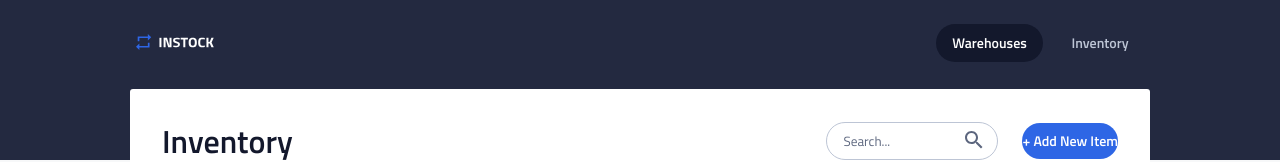
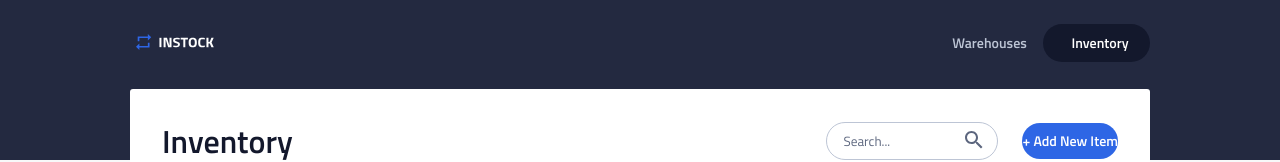
Before and after one commit to ykuruvilla/stratford-instock-frontend, a React (Create React App) app: page /inventory in a window 1280 px wide. Shown: the top 162 px of the page. Built offline with nearby package versions, Linux system fonts and the light colour scheme; no server answers.

Commit message:
dynamic style on header buttons

```diff
--- a/src/App.js
+++ b/src/App.js
@@ -61,7 +61,7 @@ const App = ({ location }) => {
     <>
       <div className="body">
         <div className="app__container">
-          <Header />
+          <Header location={location} />
           <Switch>
             <Route
               exact
--- a/src/components/Header/Header.js
+++ b/src/components/Header/Header.js
@@ -2,7 +2,7 @@ import logo from "../../assets/logos/instock-logo.svg";
 import "./Header.scss";
 import { Link, NavLink } from "react-router-dom";
 
-const Header = () => {
+const Header = ({ location }) => {
   return (
     <header className="header">
       <nav className="navbar">
@@ -12,16 +12,40 @@ const Header = () => {
           </NavLink>
         </div>
         <ul className="navbar__list">
-          <li className="navbar__list-item navbar__list-item--selected">
+          <li
+            className={`navbar__list-item ${
+              location.pathname.includes("/warehouse")
+                ? "navbar__list-item--selected"
+                : "navbar__list-item--unselected"
+            }`}
+          >
             <Link to="/warehouse" className="navbar__warehouses-link">
-              <span className="navbar__text navbar__text--selected">
+              <span
+                className={`navbar__text ${
+                  location.pathname.includes("/warehouse")
+                    ? "navbar__text--selected"
+                    : "navbar__text--unselected"
+                }`}
+              >
                 Warehouses
               </span>
             </Link>
           </li>
-          <li className="navbar__list-item navbar__list-item--unselected">
+          <li
+            className={`navbar__list-item ${
+              location.pathname.includes("/inventory")
+                ? "navbar__list-item--selected"
+                : "navbar__list-item--unselected"
+            }`}
+          >
             <Link to="/inventory" className="navbar__inventory-link">
-              <span className="navbar__text navbar__text--unselected">
+              <span
+                className={`navbar__text ${
+                  location.pathname.includes("/inventory")
+                    ? "navbar__text--selected"
+                    : "navbar__text--unselected"
+                }`}
+              >
                 Inventory
               </span>
             </Link>
--- a/src/components/Table/Table.js
+++ b/src/components/Table/Table.js
@@ -7,7 +7,6 @@ import Button from "../Button/Button";
 import { NavLink } from "react-router-dom";
 
 const Table = (props) => {
-  console.log(props.data.inventoryData);
   return (
     <section className="table">
       <div className="table__header">
```
